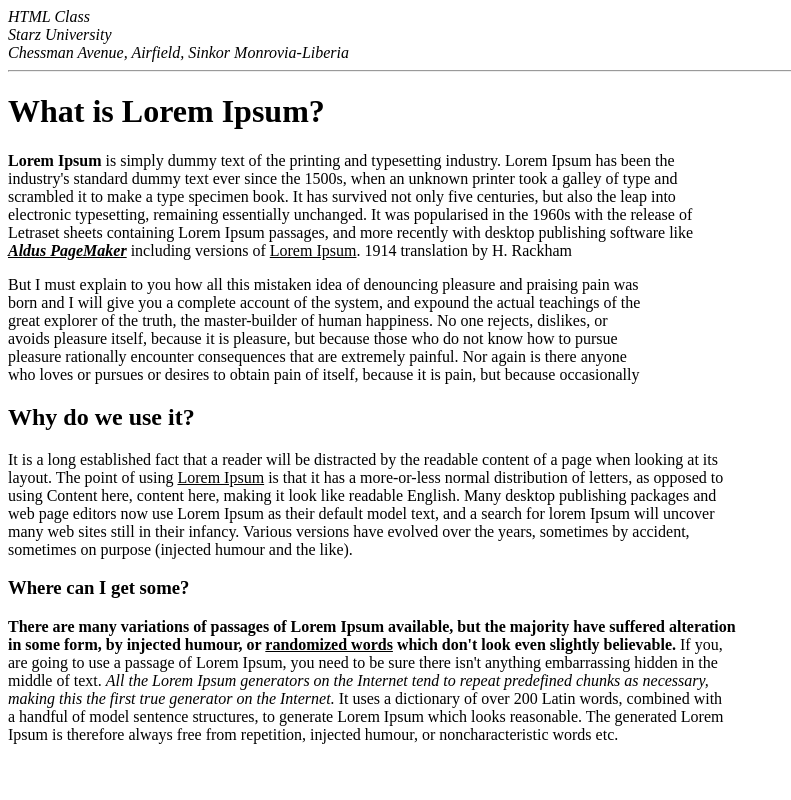
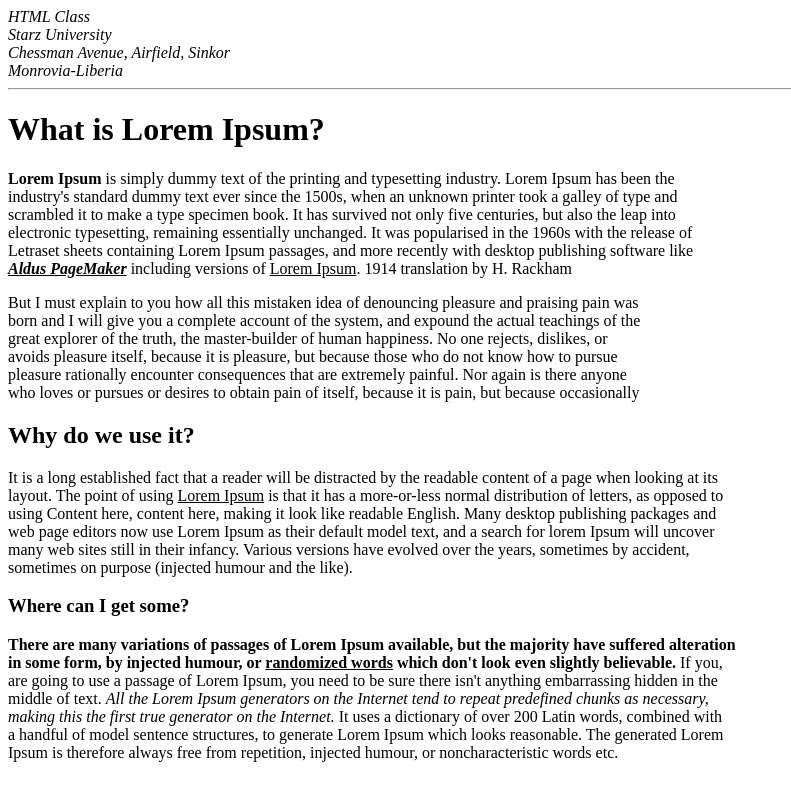
Before and after one commit to stevenfaika/Art277, a plain HTML site: page index55.html in a window 1280 px wide. Shown: the whole page, without its empty margins (0-791 px from the left). Drawn offline with Linux system fonts and the light colour scheme.

Commit message:
Update index55.html

```diff
--- a/index55.html
+++ b/index55.html
@@ -9,7 +9,7 @@
 </head>
 <address>HTML Class<br>
 Starz University<br>
-Chessman Avenue, Airfield, Sinkor
+Chessman Avenue, Airfield, Sinkor<br>
 Monrovia-Liberia</address><hr>
 <body>
 <h1><strong>What is Lorem Ipsum?</strong></h1>
```
